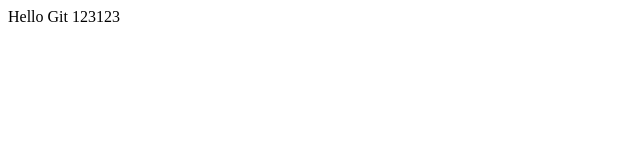
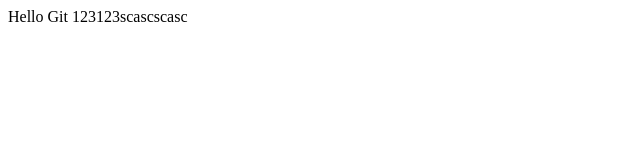
Before and after one commit to Sugarstar0710/DemoGitDotnet01, a plain HTML site: page index.html in a window 1280 px wide. Shown: the full height of the page, 0-640 px from the left. Drawn offline with Linux system fonts and the light colour scheme.

Commit message:
version3

```diff
--- a/index.html
+++ b/index.html
@@ -6,6 +6,6 @@
     <title>Git</title>
 </head>
 <body>
-    Hello Git 123123
+    Hello Git 123123scascscasc
 </body>
 </html>
```
